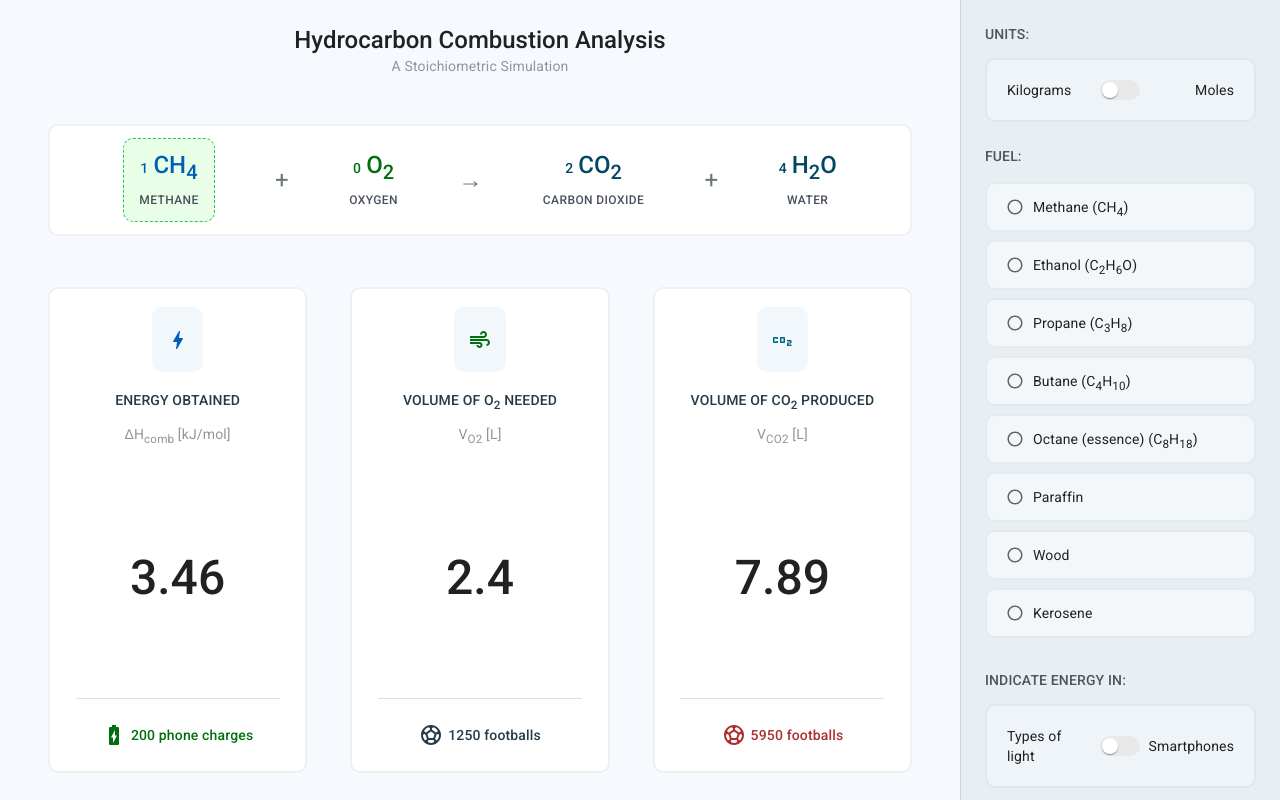
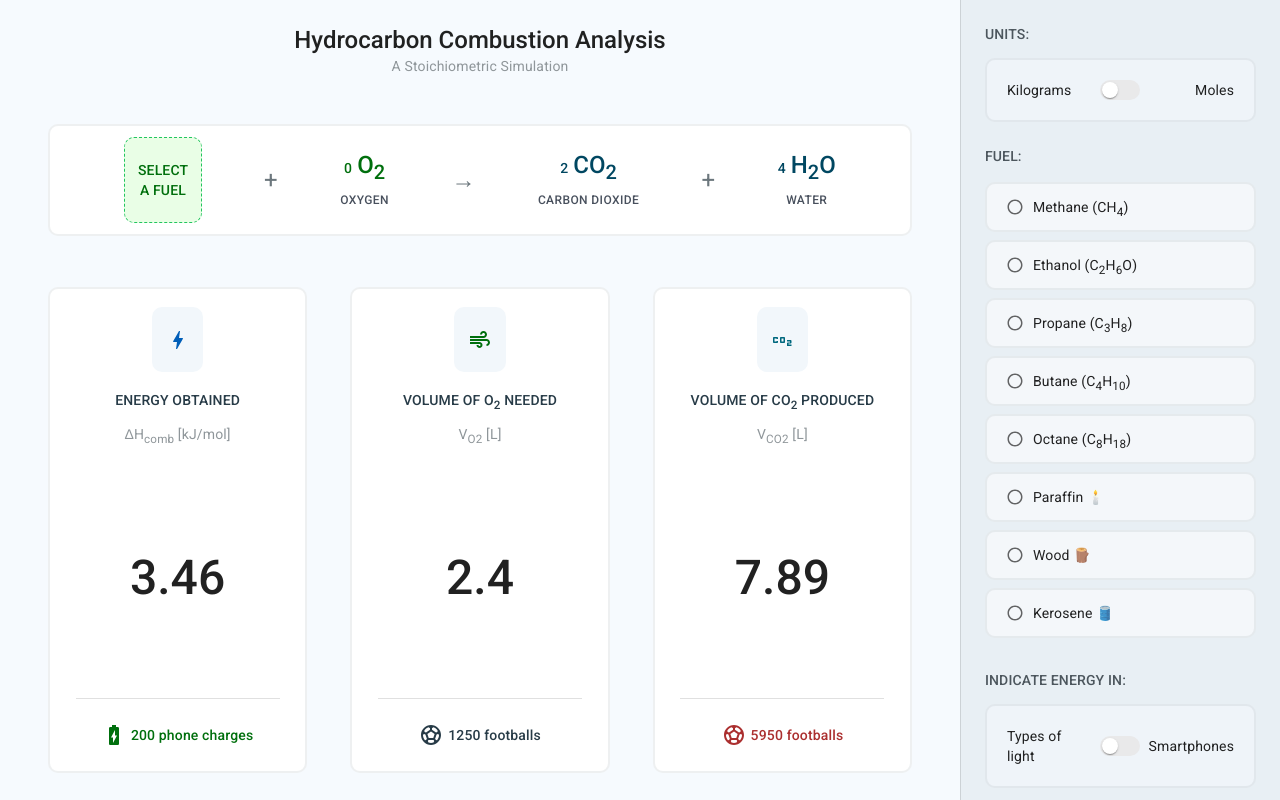
Before and after one commit to graasp/graasp-app-combustion, a React (Vite) app: page / in a window 1280 px wide. Built offline with nearby package versions, Linux system fonts and the light colour scheme.

Commit message:
feat: store selected fuel in context
closes #17

```diff
--- /dev/null
+++ b/src/actions/app-settings.tsx
@@ -0,0 +1,7 @@
+import { appSettingsActionType } from '@/reducers/app-settings';
+import { SET_FUEL } from '@/types/app-settings';
+
+export const setFuel = (payload: string): appSettingsActionType => ({
+  type: SET_FUEL,
+  payload,
+});
--- a/src/components/canvas/formula/Formula.tsx
+++ b/src/components/canvas/formula/Formula.tsx
@@ -21,7 +21,7 @@ const outerContainer = {
 };
 
 const innerContainer = {
-  height: '60%',
+  height: '80%',
   width: '90%',
   display: 'flex',
   alignItems: 'center',
--- a/src/components/canvas/formula/Fuel.tsx
+++ b/src/components/canvas/formula/Fuel.tsx
@@ -1,7 +1,11 @@
-import { Box } from '@mui/material';
+import { useContext } from 'react';
+
+import { Box, Typography } from '@mui/material';
 
 import { FORMULA_BY_KEY } from '@/components/formulaByKey';
+import { FUELS } from '@/constants/chemistry';
 import { PRIMARY_BLUE } from '@/constants/css';
+import { AppSettingsContext } from '@/contexts/AppSettingsProvider';
 
 import FormulaEntity from './FormulaEntity';
 
@@ -10,18 +14,41 @@ const container = {
   backgroundColor: '#e9fee6',
   borderRadius: '10px',
   padding: '10px 15px',
+  width: '10%',
+  height: '100%',
   textAlign: 'center',
+  display: 'flex',
+  alignItems: 'center',
+  justifyContent: 'center',
 };
 
-const Fuel = (): JSX.Element => (
+const placeholderStyles = {
+  color: '#006F0D',
+  fontWeight: 500,
+};
+
+const Fuel = (): JSX.Element => {
+  const { state } = useContext(AppSettingsContext);
+  const { fuel: selectedFuel } = state;
+
+  const selectedFuelObj = FUELS.find((fuel) => fuel.id === selectedFuel);
+
+  return (
     <Box sx={container}>
+      {selectedFuel ? (
         <FormulaEntity
           number={1}
           formula={FORMULA_BY_KEY.methane}
-      caption="Methane"
+          caption={selectedFuelObj?.label || ''}
           color={PRIMARY_BLUE}
         />
+      ) : (
+        <Typography variant="body2" sx={placeholderStyles}>
+          SELECT A FUEL
+        </Typography>
+      )}
     </Box>
   );
+};
 
 export default Fuel;
--- a/src/components/side-menu/FuelOption.tsx
+++ b/src/components/side-menu/FuelOption.tsx
@@ -1,6 +1,8 @@
 import { FormControlLabel, Radio, Typography } from '@mui/material';
 
 import { CANVAS_BORDER, PRIMARY_BLUE } from '@/constants/css';
+
+import { FORMULA_BY_KEY } from '../formulaByKey';
 
 const formStyles = {
   background: '#f4f7fa',
@@ -21,15 +23,26 @@ const buttonStyles = {
   },
 };
 
-interface Props {
-  value: string;
+interface Fuel {
   label: string;
-  formula: React.ReactNode | null;
+  id: string;
+  hasFormula: boolean;
 }
 
-const FuelOption = ({ value, label, formula }: Props): JSX.Element => (
+interface Props {
+  fuel: Fuel;
+}
+
+const FuelOption = ({ fuel }: Props): JSX.Element => {
+  const { id, label, hasFormula } = fuel;
+
+  const formula = hasFormula
+    ? FORMULA_BY_KEY[id as keyof typeof FORMULA_BY_KEY]
+    : null;
+
+  return (
     <FormControlLabel
-    value={value}
+      value={id}
       sx={formStyles}
       control={<Radio sx={buttonStyles} />}
       label={
@@ -41,5 +54,6 @@ const FuelOption = ({ value, label, formula }: Props): JSX.Element => (
       }
     />
   );
+};
 
 export default FuelOption;
--- a/src/components/side-menu/FuelSelect.tsx
+++ b/src/components/side-menu/FuelSelect.tsx
@@ -1,9 +1,12 @@
+import { useContext } from 'react';
+
 import { Box, RadioGroup, Typography } from '@mui/material';
 
+import { setFuel } from '@/actions/app-settings';
 import { FUELS } from '@/constants/chemistry';
 import { HEADING_TEXT } from '@/constants/css';
+import { AppSettingsContext } from '@/contexts/AppSettingsProvider';
 
-import { FORMULA_BY_KEY } from '../formulaByKey';
 import FuelOption from './FuelOption';
 
 const containerStyles = {
@@ -18,28 +21,27 @@ const titleStyles = {
   color: HEADING_TEXT,
 };
 
-const FuelSelect = (): JSX.Element => (
+const FuelSelect = (): JSX.Element => {
+  const { dispatch, state } = useContext(AppSettingsContext);
+
+  const handleChange = (event: React.ChangeEvent<HTMLInputElement>): void => {
+    dispatch(setFuel(event.target.value));
+  };
+
+  return (
     <Box sx={containerStyles}>
       <Typography variant="body2" sx={titleStyles}>
         FUEL:
       </Typography>
       <Box sx={{ mt: 2 }}>
-      <RadioGroup name="fuel-select" defaultValue="option1">
-        {FUELS.map(({ value, label, hasFormula }) => (
-          <FuelOption
-            key={value}
-            value={value}
-            label={label}
-            formula={
-              hasFormula
-                ? (FORMULA_BY_KEY[value as keyof typeof FORMULA_BY_KEY] ?? null)
-                : null
-            }
-          />
+        <RadioGroup value={state.fuel} onChange={handleChange}>
+          {FUELS.map((fuel) => (
+            <FuelOption fuel={fuel} />
           ))}
         </RadioGroup>
       </Box>
     </Box>
   );
+};
 
 export default FuelSelect;
--- a/src/constants/chemistry.ts
+++ b/src/constants/chemistry.ts
@@ -1,10 +1,10 @@
 export const FUELS = [
-  { label: 'Methane', value: 'methane', hasFormula: true },
-  { label: 'Ethanol', value: 'ethanol', hasFormula: true },
-  { label: 'Propane', value: 'propane', hasFormula: true },
-  { label: 'Butane', value: 'butane', hasFormula: true },
-  { label: 'Octane (essence)', value: 'octane', hasFormula: true },
-  { label: 'Paraffin', value: 'paraffin', hasFormula: false },
-  { label: 'Wood', value: 'wood', hasFormula: false },
-  { label: 'Kerosene', value: 'kerosene', hasFormula: false },
+  { label: 'Methane', id: 'methane', hasFormula: true },
+  { label: 'Ethanol', id: 'ethanol', hasFormula: true },
+  { label: 'Propane', id: 'propane', hasFormula: true },
+  { label: 'Butane', id: 'butane', hasFormula: true },
+  { label: 'Octane', id: 'octane', hasFormula: true },
+  { label: 'Paraffin 🕯️', id: 'paraffin', hasFormula: false },
+  { label: 'Wood 🪵', id: 'wood', hasFormula: false },
+  { label: 'Kerosene 🛢️', id: 'kerosene', hasFormula: false },
 ];
--- a/src/reducers/app-settings.tsx
+++ b/src/reducers/app-settings.tsx
@@ -1,5 +1,7 @@
+import { SET_FUEL } from '@/types/app-settings';
+
 export interface appSettingsType {
-  placeholder: string;
+  fuel: string;
 }
 
 export interface appSettingsActionType {
@@ -9,15 +11,17 @@ export interface appSettingsActionType {
 }
 
 export const initialAppSettings = {
-  placeholder: 'placeholder',
+  fuel: '',
 };
 
 export const appSettingsReducer = (
   state: appSettingsType,
   action: appSettingsActionType,
 ): appSettingsType => {
-  const { type } = action;
+  const { type, payload } = action;
   switch (type) {
+    case SET_FUEL:
+      return { ...state, fuel: payload };
     default:
       return state;
   }
--- /dev/null
+++ b/src/types/app-settings.tsx
@@ -0,0 +1 @@
+export const SET_FUEL = 'SET_FUEL';
```
Lines whose indentation alone changed are shown as unchanged.
